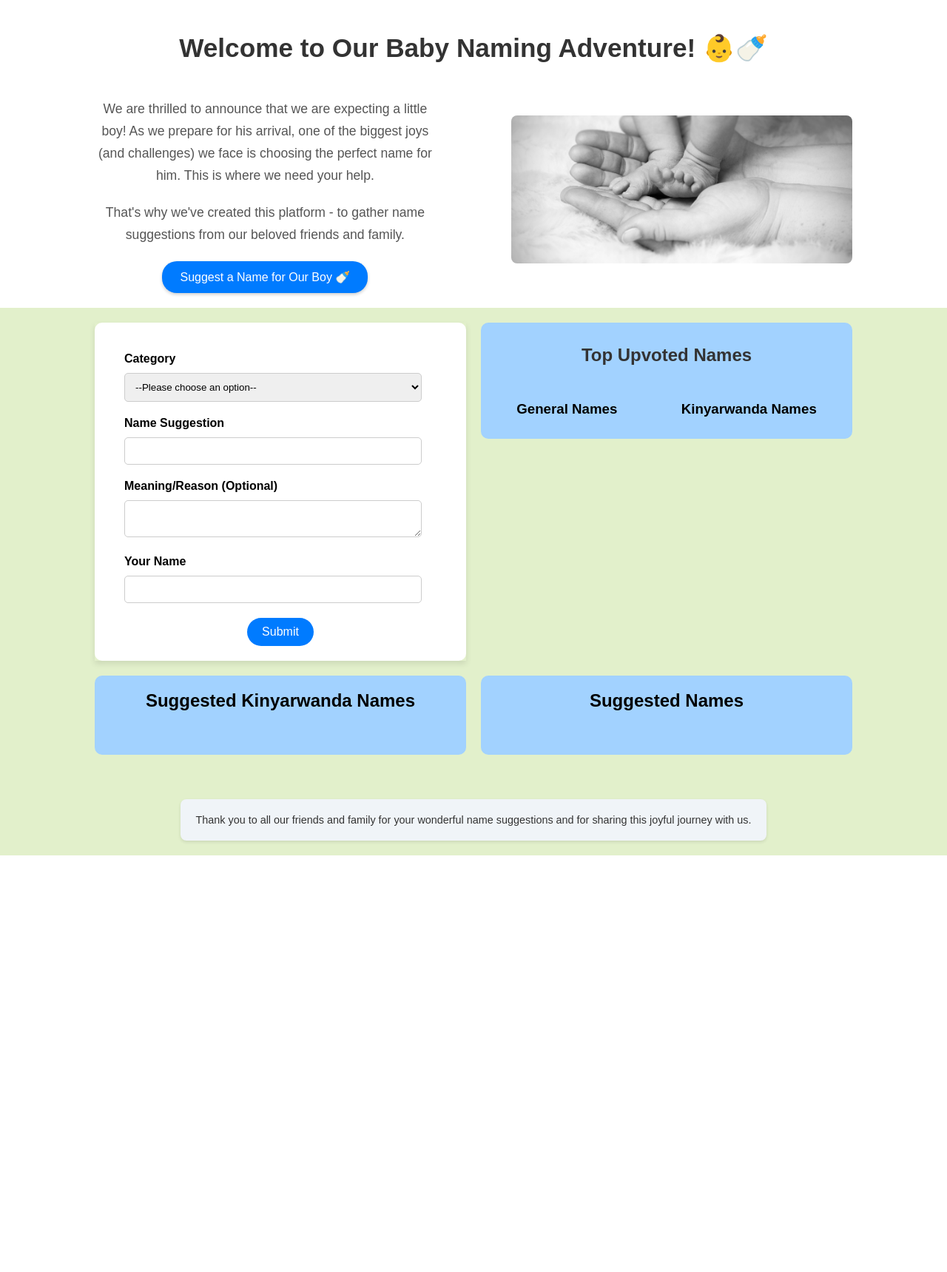
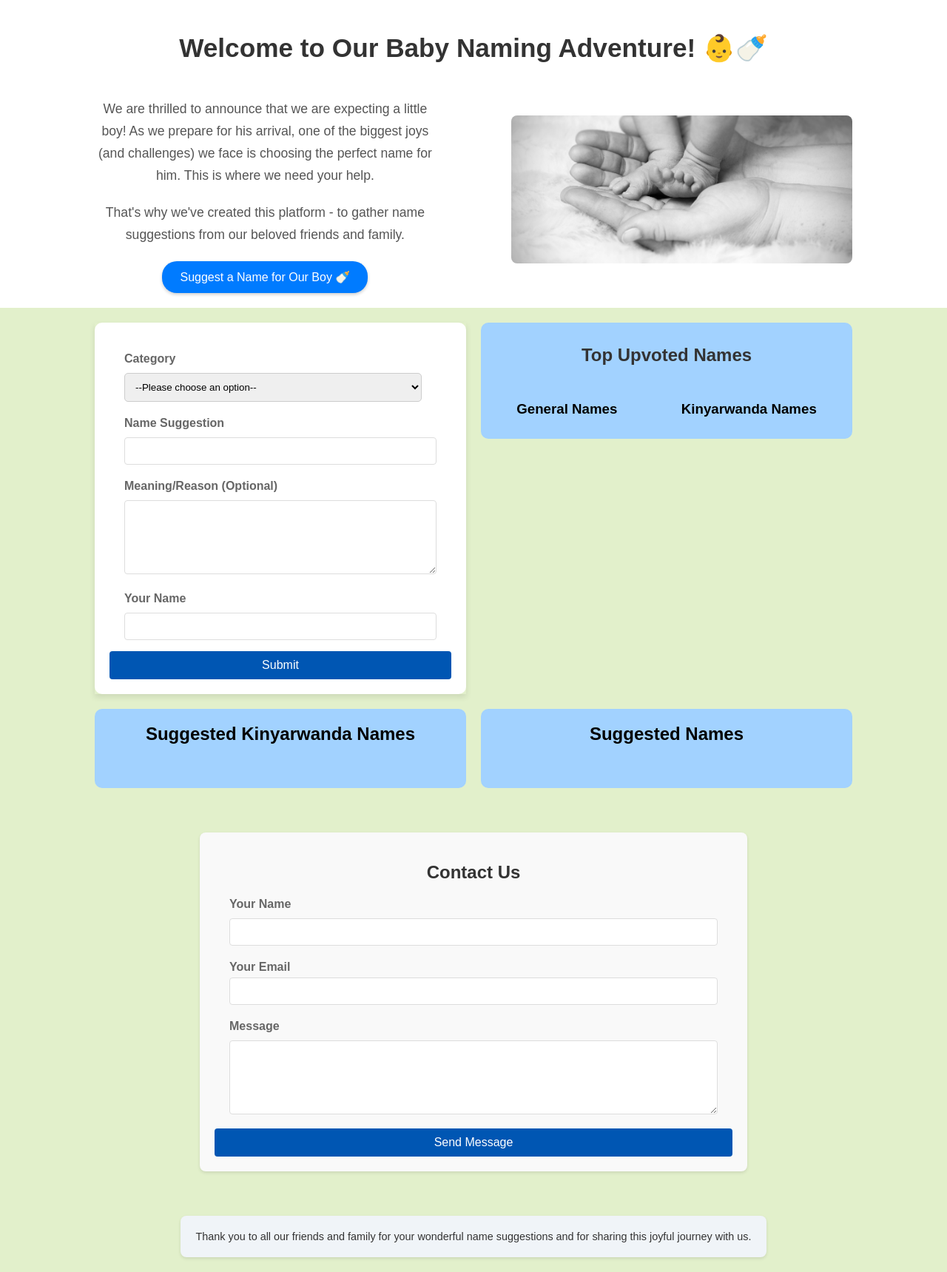
Before and after one commit to cdou2391/baby, a Flask app: page / in a window 1280 px wide. Shown: the whole page at 74% size. Before the commit the page ends 1156 px from the top, so only its background shows below. Run offline with Flask 3, Linux system fonts and the light colour scheme; data that the repository does not hold is empty.

Commit message:
added contact us form an logic

```diff
--- a/app.py
+++ b/app.py
@@ -1,16 +1,59 @@
 from flask import Flask, render_template, request, redirect, url_for, flash, jsonify
 from flask_sqlalchemy import SQLAlchemy
 from sqlalchemy.sql.expression import func
+from flask_mail import Mail, Message
+import logging
+from logging.handlers import RotatingFileHandler
+import os
 
 app = Flask(__name__, template_folder='templates', static_folder='static')
 app.secret_key = 'uyvdyu26gfr68348gf8x2fyb348g643grfx'
 
-# Configure SQLAlchemy
 app.config['SQLALCHEMY_DATABASE_URI'] = 'sqlite:///suggestions.db'
 app.config['SQLALCHEMY_TRACK_MODIFICATIONS'] = False
+app.config['MAIL_SERVER'] = 'smtp.gmail.com'
+app.config['MAIL_PORT'] = 587
+app.config['MAIL_USE_TLS'] = True
+app.config['MAIL_USERNAME'] = 'cedricrugamba@gmail.com'
+app.config['MAIL_PASSWORD'] = 'rmfl sdox clbv thjb'
+app.config['MAIL_DEFAULT_SENDER'] = 'cedricrugamba@gmail.com'
 
 # Initialize SQLAlchemy
 db = SQLAlchemy(app)
+mail = Mail(app)
+
+# Set up logging
+if not app.debug:
+    if not os.path.exists('logs'):
+        os.mkdir('logs')
+
+    file_handler = RotatingFileHandler('logs/system.log', maxBytes=10240, backupCount=10)
+    file_handler.setFormatter(logging.Formatter(
+        '%(asctime)s %(levelname)s: %(message)s [in %(pathname)s:%(lineno)d]'))
+    file_handler.setLevel(logging.INFO)
+    app.logger.addHandler(file_handler)
+
+    app.logger.setLevel(logging.INFO)
+    app.logger.info('Your application startup')
+
+@app.route('/send_message', methods=['POST'])
+def send_message():
+    name = request.form.get('contactName')
+    email = request.form.get('contactEmail')
+    message = request.form.get('contactMessage')
+
+    msg = Message("Message from Your Site",
+                  recipients=["rugambacedric@gmail.com"],
+                  body=f"Name: {name}\nEmail: {email}\nMessage: {message}")
+
+    try:
+        mail.send(msg)
+        flash('Your message has been sent successfully!', 'success')
+    except Exception as e:
+        flash('An error occurred while sending your message. Please try again.', 'error')
+        app.logger.error(f"Failed to send message: {e}")
+
+    return redirect(url_for('home'))
 
 # Define your model with an upvotes column
 class NameSuggestion(db.Model):
--- a/requirements.txt
+++ b/requirements.txt
@@ -1,6 +1,7 @@
 blinker==1.7.0
 click==8.1.7
 Flask==3.0.2
+Flask-Mail==0.9.1
 Flask-SQLAlchemy==3.1.1
 greenlet==3.0.3
 gunicorn==21.2.0
--- a/static/style/style.css
+++ b/static/style/style.css
@@ -392,3 +392,58 @@ button[type="submit"]:hover {
     color: #4F8A10; /* Green color for normal messages */
     background-color: #DFF2BF; /* Light green background */
 }
+
+.contact-us-container {
+    width: 70%;
+    max-width: 700px;
+    margin: 20px auto;
+    padding: 20px;
+    background-color: #f9f9f9;
+    border-radius: 8px;
+    box-shadow: 0 2px 4px rgba(0,0,0,0.1);
+}
+
+.contact-us-container h2 {
+    text-align: center;
+    color: #333;
+}
+
+.form-group {
+    margin-bottom: 15px;
+}
+
+.form-group label {
+    display: block;
+    margin-bottom: 5px;
+    color: #666;
+}
+
+.form-group input[type="text"],
+.form-group input[type="email"],
+.form-group textarea {
+    width: 100%;
+    padding: 10px;
+    border: 1px solid #ddd;
+    border-radius: 4px;
+    box-sizing: border-box; /* Ensures padding does not affect overall width */
+}
+
+.form-group textarea {
+    height: 100px;
+}
+
+button[type="submit"] {
+    display: block;
+    width: 100%;
+    padding: 10px;
+    background-color: #0056b3; /* Change button color here */
+    color: #ffffff;
+    border: none;
+    border-radius: 4px;
+    cursor: pointer;
+    font-size: 16px;
+}
+
+button[type="submit"]:hover {
+    background-color: #004494; /* Darker shade for hover effect */
+}
--- a/templates/home.html
+++ b/templates/home.html
@@ -114,6 +114,27 @@
                 </div>
             </div>
         </div>
+        <div class="contact-us-container">
+            <h2>Contact Us</h2>
+            <form id="contactForm" action="/send_message" method="POST">
+                <div class="form-group">
+                    <label for="contactName">Your Name</label>
+                    <input type="text" id="contactName" name="contactName" required>
+                </div>
+
+                <div class="form-group">
+                    <label for="contactEmail">Your Email</label>
+                    <input type="email" id="contactEmail" name="contactEmail" required>
+                </div>
+
+                <div class="form-group">
+                    <label for="contactMessage">Message</label>
+                    <textarea id="contactMessage" name="contactMessage" required></textarea>
+                </div>
+
+                <button type="submit">Send Message</button>
+            </form>
+        </div>
         <div class="thank-you-note">
             <p>Thank you to all our friends and family for your wonderful name suggestions and for sharing this joyful journey with us.</p>
         </div>
```
Also changed, not shown: 1 other file.
